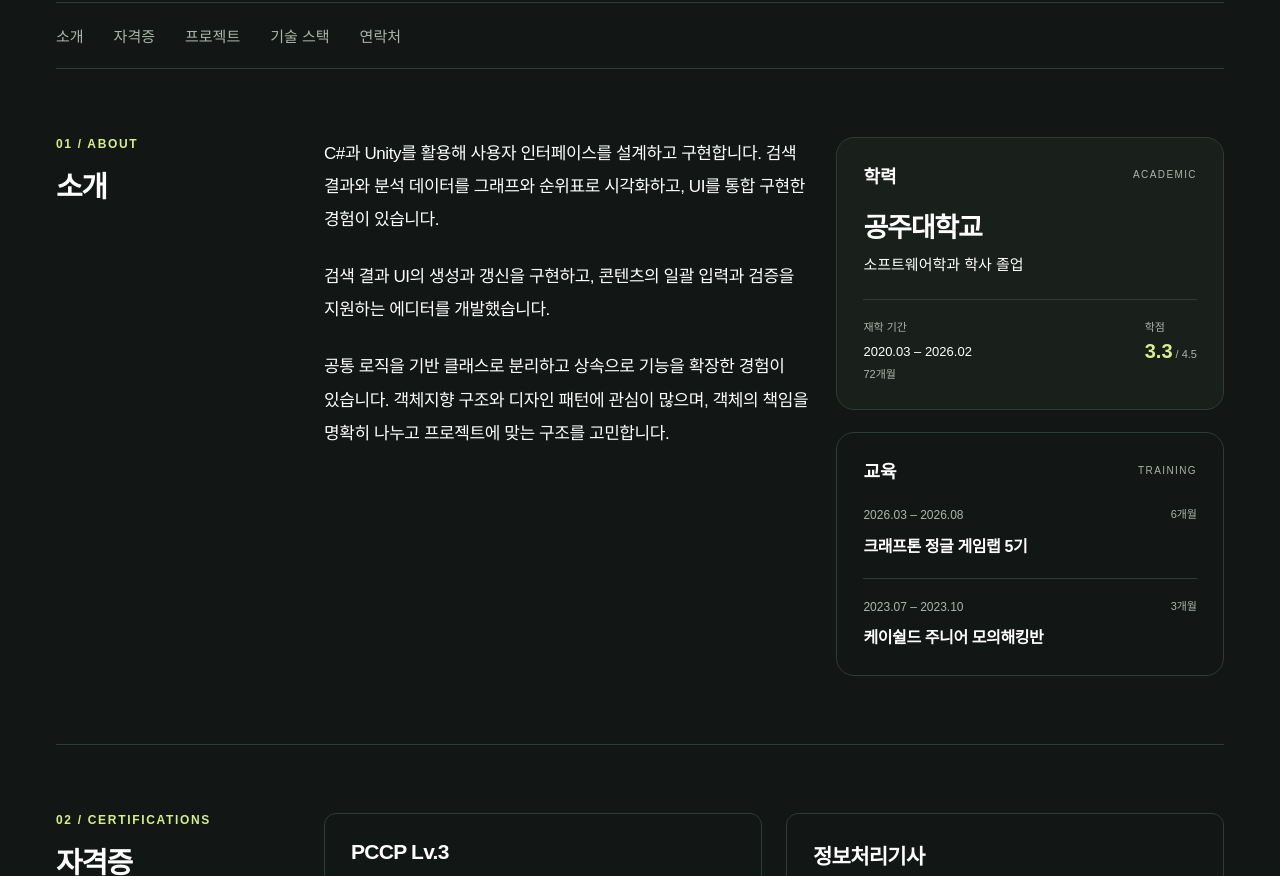
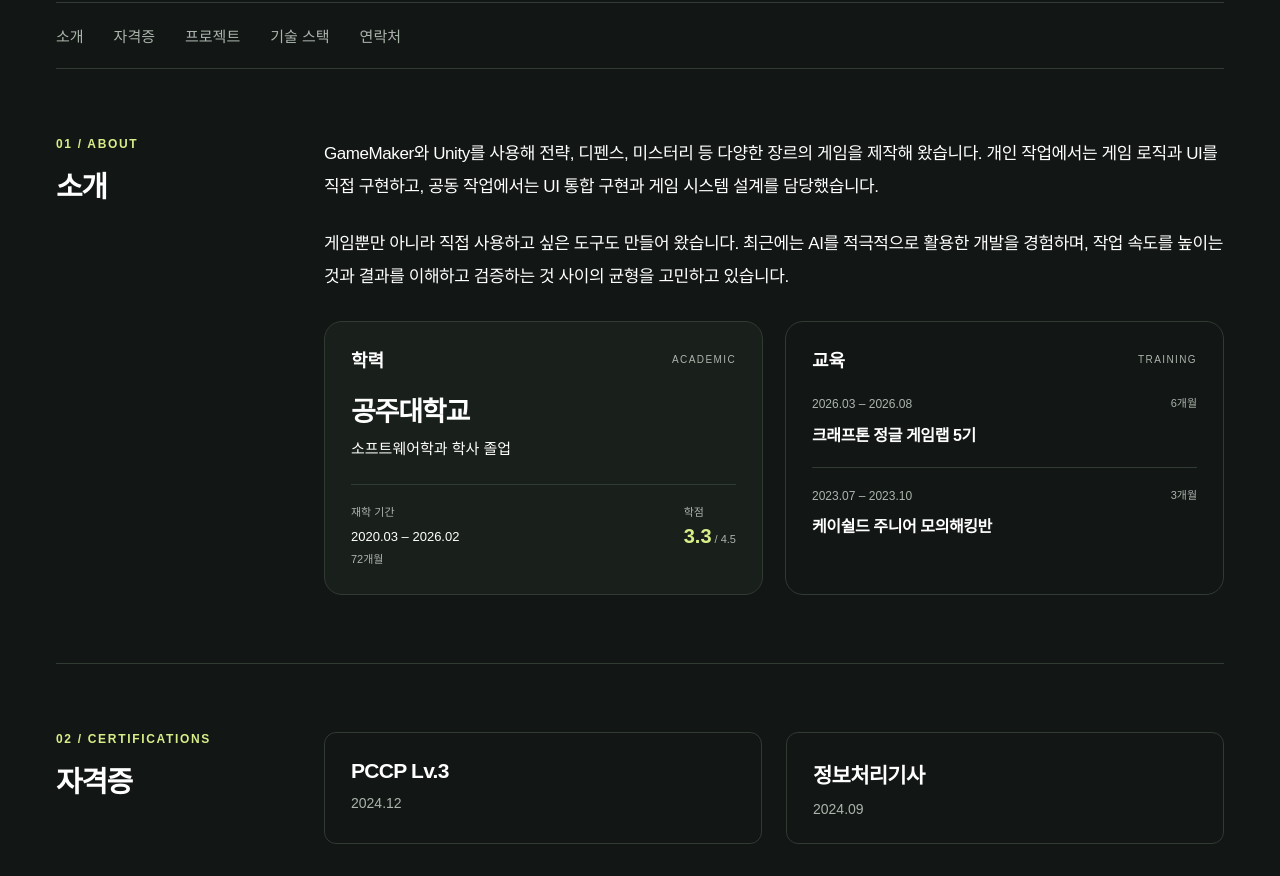
Before and after one commit to qjaxoddl522/qjaxoddl522.github.io, a plain HTML site: page index.html in a window 1280 px wide. Shown: the part 600-1476 px from the top of the page. Drawn offline with Linux system fonts and the light colour scheme.

Commit message:
소개 문구 수정

```diff
--- a/assets/styles.css
+++ b/assets/styles.css
@@ -288,11 +288,11 @@ a:focus-visible {
 
 
 
-/* 소개: 공통 섹션 제목 옆에 기술 경험과 학습 이력 배치 */
-.about-layout { display: grid; grid-template-columns: minmax(0, 1.25fr) minmax(0, 1fr); gap: 28px; align-items: start; min-width: 0; }
+/* 소개문 아래에 학력과 교육을 나란히 배치 */
+.about-layout { display: grid; grid-template-columns: minmax(0, 1fr); gap: 28px; align-items: start; min-width: 0; }
 .about-copy p { margin: 0; color: var(--ink); font-size: 17px; line-height: 1.95; letter-spacing: -.025em; }
 .about-copy p + p { margin-top: 24px; }
-.about-background { display: grid; gap: 22px; min-width: 0; }
+.about-background { display: grid; grid-template-columns: repeat(2, minmax(0, 1fr)); gap: 22px; min-width: 0; }
 .background-card { padding: 24px 26px; border: 1px solid var(--line); border-radius: 18px; scroll-margin-top: 24px; }
 .academic-card { background: var(--surface); }
 .background-heading { display: flex; align-items: center; justify-content: space-between; gap: 16px; margin-bottom: 22px; }
@@ -318,7 +318,7 @@ a:focus-visible {
 @media (max-width: 680px) {
   .about-copy p { font-size: 16px; line-height: 1.9; }
   .about-copy p + p { margin-top: 20px; }
-  .about-background { gap: 18px; }
+  .about-background { grid-template-columns: minmax(0, 1fr); gap: 18px; }
 }
 @media print {
   .about-copy, .background-card { break-inside: avoid; }
--- a/index.html
+++ b/index.html
@@ -54,9 +54,8 @@
         </header>
         <div class="about-layout">
           <div class="about-copy">
-            <p>C#과 Unity를 활용해 사용자 인터페이스를 설계하고 구현합니다. 검색 결과와 분석 데이터를 그래프와 순위표로 시각화하고, UI를 통합 구현한 경험이 있습니다.</p>
-            <p>검색 결과 UI의 생성과 갱신을 구현하고, 콘텐츠의 일괄 입력과 검증을 지원하는 에디터를 개발했습니다.</p>
-            <p>공통 로직을 기반 클래스로 분리하고 상속으로 기능을 확장한 경험이 있습니다. 객체지향 구조와 디자인 패턴에 관심이 많으며, 객체의 책임을 명확히 나누고 프로젝트에 맞는 구조를 고민합니다.</p>
+            <p>GameMaker와 Unity를 사용해 전략, 디펜스, 미스터리 등 다양한 장르의 게임을 제작해 왔습니다. 개인 작업에서는 게임 로직과 UI를 직접 구현하고, 공동 작업에서는 UI 통합 구현과 게임 시스템 설계를 담당했습니다.</p>
+            <p>게임뿐만 아니라 직접 사용하고 싶은 도구도 만들어 왔습니다. 최근에는 AI를 적극적으로 활용한 개발을 경험하며, 작업 속도를 높이는 것과 결과를 이해하고 검증하는 것 사이의 균형을 고민하고 있습니다.</p>
           </div>
           <div class="about-background">
             <section class="background-card academic-card" id="education" aria-labelledby="education-title">
```
